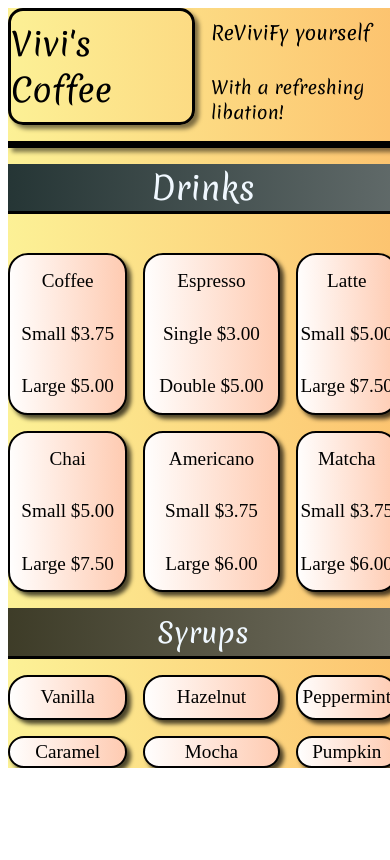
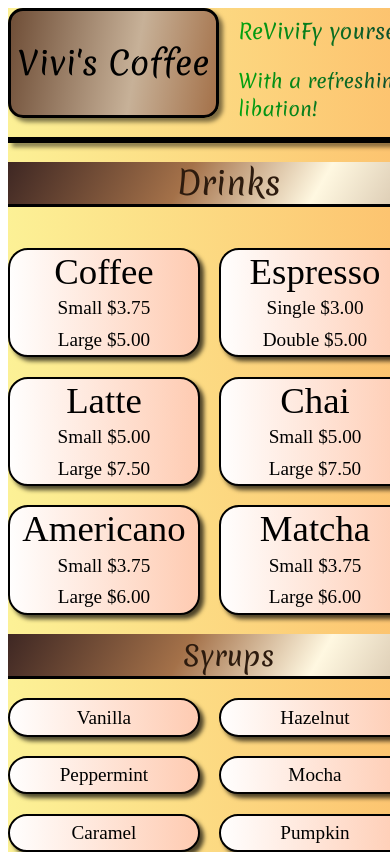
Before and after one commit to ZephyrSinclair/Vivis-coffee-shop, a plain HTML site: page index.html in a window 390 px wide. Drawn offline with Linux system fonts and the light colour scheme; a web font is replaced by a local one.

Commit message:
Update style.css

```diff
--- a/style.css
+++ b/style.css
@@ -2,11 +2,14 @@ main {
     display: grid;
     grid-template-columns: repeat(24, 1fr);
     grid-template-rows: repeat(32, 1fr);
-    height: 90vh;
+    height: 100vh;
     width: 100vw;
-    gap: 1rem;
-    overflow: hidden;
+    gap: 1.5rem;
+    overflow-x: hidden;
     background-image: linear-gradient( 89.2deg,  rgba(251,238,115,0.74) -1.3%, rgba(253,109,38,1) 281.6% );
+    overflow-x: hidden;
+    margin: 0;
+    box-sizing: border-box;
 }
 
 #logo, #sub-hero-one, #sub-hero-two {
@@ -22,8 +25,11 @@ main {
     grid-column: 1 / 13;
     font-size: 2.5rem;
     border-radius: 15px;
-    box-shadow: 4px 4px 4px rgba(0, 0, 0, 0.5)
+    box-shadow: 4px 4px 4px rgba(0, 0, 0, 0.5);
+    background-image: linear-gradient(100deg, #6f4e37 0%, #c7b198 60%, #a47149 100%);
 }
+
+
 
 #sub-hero-one {
     grid-row: 1 / 4;
@@ -37,6 +43,15 @@ main {
     font-size: 1.3rem
 }
 
+#sub-hero-one, #sub-hero-two {
+    background: linear-gradient(90deg, #03a40e 0%, #132e3a 100%);
+    -webkit-background-clip: text;
+    -webkit-text-fill-color: transparent;
+    background-clip: text;
+    color: transparent;
+}
+
+
 #break {
     border: 3px solid black;
     grid-row: 7 / 7;
@@ -45,17 +60,28 @@ main {
     box-shadow: 4px 4px 4px rgba(0, 0, 0, 0.5)
 }
 
+#drinks, #syrups {
+    background-image: linear-gradient(
+        120deg,
+        #3e2723 0%,      /* deep espresso */
+        #a47149 40%,     /* caramel */
+        #fff8e1 70%,     /* creamy white */
+        #c7b198 100%     /* light coffee */
+    );
+    color: #2d1b0e; /* dark brown for text */
+}
+
+
 #drinks {
     display: flex;
     align-items: center;
     justify-content: center;
-    background-color: cadetblue;
     grid-row: 8 / 11;
     grid-column: 1 / 25;
     font-size: 2rem;
     border-bottom: 3px solid black;
-    background-image: linear-gradient( 89.2deg,  rgba(16, 16, 15, 0.74) -1.3%, rgb(205, 202, 200) 281.6% );
-    color: aliceblue;
+    /* background-image: linear-gradient( 89.2deg,  rgba(16, 16, 15, 0.74) -1.3%, rgb(205, 202, 200) 281.6% );
+    */
     font-family: Merienda
 }
 
@@ -72,6 +98,11 @@ main {
     border: 2px solid black;
     box-shadow: 4px 4px 4px rgba(0, 0, 0, 0.7);
 
+}
+
+.beverage {
+    font-family: Babylonica;
+    font-size: 3rem
 }
 
 #one {
@@ -128,12 +159,10 @@ main {
     align-items: center;
     justify-content: center;
     font-size: 1.7rem;
-    background-color: darkkhaki;
     grid-row: 28 / 31;
     grid-column: 1 / 25;
     border-bottom: 3px solid black;
-    background-image: linear-gradient( 89.2deg,  rgba(16, 16, 15, 0.74) -1.3%, rgb(205, 202, 200) 281.6% );
-    color: aliceblue;
+    /* background-image: linear-gradient( 89.2deg,  rgba(16, 16, 15, 0.74) -1.3%, rgb(205, 202, 200) 281.6% ); */
     font-family: Merienda
 }
 
@@ -173,9 +202,85 @@ main {
     grid-column: 18 / 25
 }
 
-@media screen and (max-width: 460px) {
+
+@media screen and (max-width: 568px) {
+    #sub-hero-two {
+        justify-content: left;
+    }
+    main {
+        gap: 1.2rem;
+    }
+}
+
+@media screen and (max-width: 500px) {
+    main {
+        grid-template-rows: repeat(1, 48)
+    }
+    #sub-hero-two {
+        justify-content: left;
+    }
+    .beverage {
+        font-size: 2.3rem;
+    }
+    #one {
+        grid-column: 1 / 12;
+        grid-row: 12 / 18;
+    }
+    #two {
+        grid-column: 12 / 23;
+        grid-row: 12 / 18;
+    }
+    #three {
+        grid-column: 1 / 12;
+        grid-row: 18 / 24
+    }
+    #four {
+        grid-column: 12 / 23;
+        grid-row: 18 / 24;
+    }
+    #five {
+        grid-column: 1 / 12;
+        grid-row: 24 / 30;
+    }
+    #six {
+        grid-column: 12 / 23;
+        grid-row: 24 / 30;
+    }
+    #syrups {
+        grid-row: 30 / 33
+    }
+    #syrup-vanilla {
+        grid-row: 33 / 36;
+        grid-column: 1 / 12;
+    }
+    #syrup-hazelnut {
+        grid-row: 33 / 36;
+        grid-column: 12 / 23
+    }
+    #syrup-peppermint {
+        grid-row: 36 / 39;
+        grid-column: 1 / 12;
+    }
+    #syrup-mocha {
+        grid-row: 36 / 39;
+        grid-column: 12 / 23;
+    }
+    #syrup-caramel {
+        grid-row: 39 / 42;
+        grid-column: 1 / 12
+    }
+    #syrup-pumpkin-spice {
+        grid-row: 39 / 42;
+        grid-column: 12 / 23
+    }
+}
+
+@media screen and (max-width: 488px) {
     #logo {
         font-size: 2rem;
+    }
+    .price-small, .price-large {
+        font-size: 1.2rem;
     }
     .syrup-card {
         font-size: 1.2rem;
@@ -185,14 +290,33 @@ main {
     }
     #sub-hero-one {
         justify-content: left;
+        font-size: 1.3rem
     }
     #sub-hero-two {
         font-size: 1.1rem;
     }
+
 }
 
-@media screen and (max-width: 400px) {
-    #sub-hero-one {
+@media screen and (max-width: 462px) {
+    #sub-hero-two {
+        font-size: 1.3rem
+    }
+}
+
+@media screen and (max-width: 452px) {
+    #sub-hero-two {
         font-size: 1.2rem
     }
 }
+
+
+@media screen and (max-width: 380px) {
+    main {
+        gap: .7rem
+    }
+    /* #two, #four, #six {
+        margin-right: 4vw;
+        margin-left: -4vw
+    } */
+}
```
